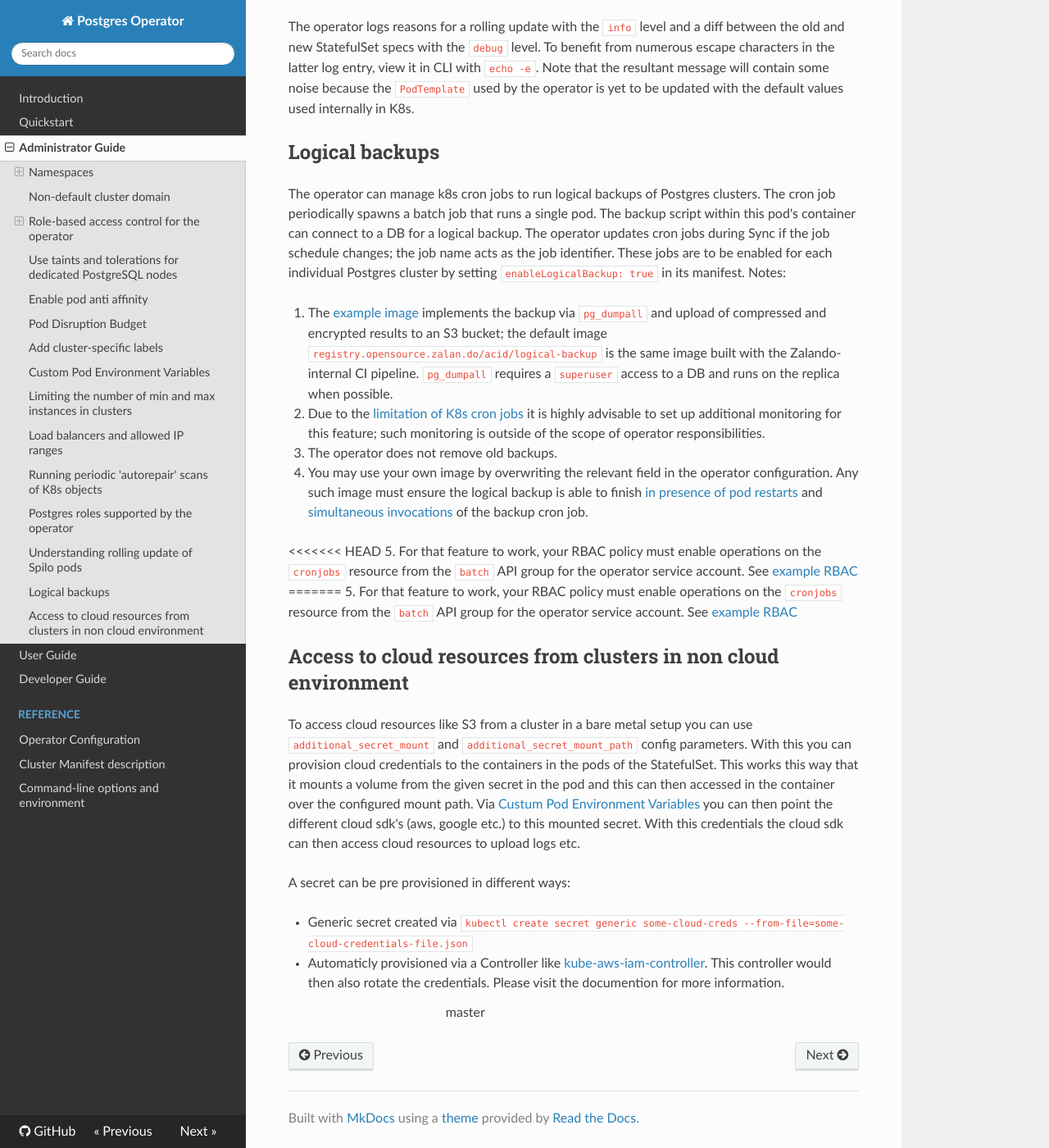
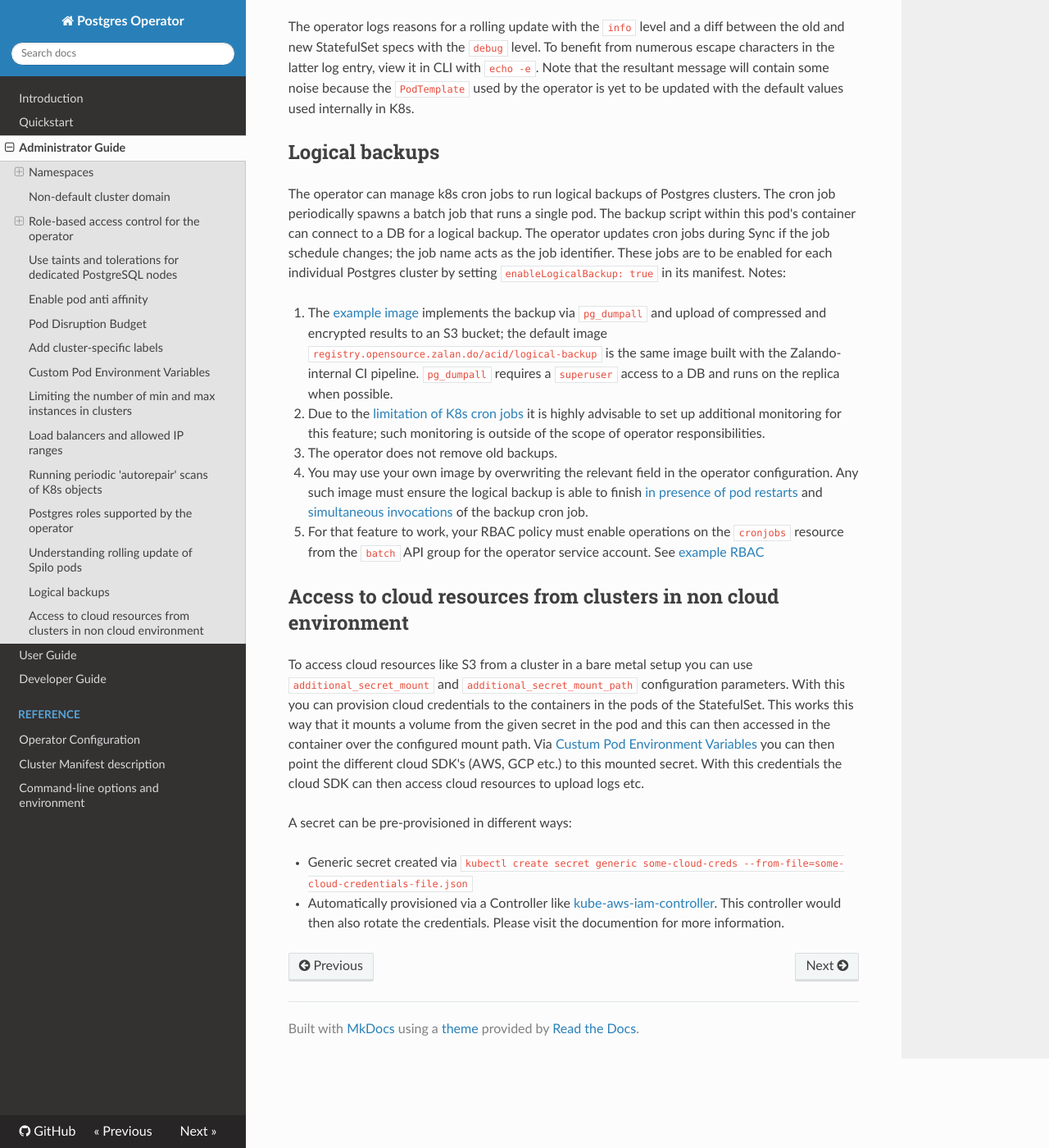
Before and after one commit to zalando/postgres-operator, an MkDocs documentation site: the page built from docs/administrator.md, in a window 1280 px wide and 1400 px high, scrolled down 6782 px. Shown: the whole window at 82% size. Built offline with MkDocs 1.6.1, drawn with Linux system fonts in a browser that asks for light colours; nearby versions of some CDN libraries; old or Windows-style settings are respelled for this version of MkDocs.

Commit message:
minor fixes with alignments

```diff
--- a/docs/administrator.md
+++ b/docs/administrator.md
@@ -385,28 +385,29 @@ monitoring is outside of the scope of operator responsibilities.
 
 4. You may use your own image by overwriting the relevant field in the operator
 configuration. Any such image must ensure the logical backup is able to finish
-[in presence of pod restarts](https://kubernetes.io/docs/concepts/workloads/controllers/jobs-run-to-completion/#handling-pod-and-container-failures) and [simultaneous invocations](https://kubernetes.io/docs/concepts/workloads/controllers/cron-jobs/#cron-job-limitations) of the backup cron job.
+[in presence of pod restarts](https://kubernetes.io/docs/concepts/workloads/controllers/jobs-run-to-completion/#handling-pod-and-container-failures)
+and [simultaneous invocations](https://kubernetes.io/docs/concepts/workloads/controllers/cron-jobs/#cron-job-limitations)
+of the backup cron job.
 
-<<<<<<< HEAD
 5. For that feature to work, your RBAC policy must enable operations on the
 `cronjobs` resource from the `batch` API group for the operator service account.
 See [example RBAC](../manifests/operator-service-account-rbac.yaml)
-=======
-5. For that feature to work, your RBAC policy must enable operations on the `cronjobs` resource from the `batch` API group for the operator service account. See [example RBAC](../manifests/operator-service-account-rbac.yaml)
 
 ## Access to cloud resources from clusters in non cloud environment
 
-To access cloud resources like S3 from a cluster in a bare metal setup you can use
-`additional_secret_mount` and `additional_secret_mount_path` config parameters.
-With this you can provision cloud credentials to the containers in the pods of the StatefulSet.
-This works this way that it mounts a volume from the given secret in the pod and this can
-then accessed in the container over the configured mount path. Via [Custum Pod Environment Variables](#custom-pod-environment-variables)
-you can then point the different cloud sdk's (aws, google etc.) to this mounted secret.
-With this credentials the cloud sdk can then access cloud resources to upload logs etc.
+To access cloud resources like S3 from a cluster in a bare metal setup you can
+use `additional_secret_mount` and `additional_secret_mount_path` configuration
+parameters. With this you can provision cloud credentials to the containers in
+the pods of the StatefulSet. This works this way that it mounts a volume from
+the given secret in the pod and this can then accessed in the container over the
+configured mount path. Via [Custum Pod Environment Variables](#custom-pod-environment-variables)
+you can then point the different cloud SDK's (AWS, GCP etc.) to this mounted
+secret. With this credentials the cloud SDK can then access cloud resources to
+upload logs etc.
 
-A secret can be pre provisioned in different ways:
+A secret can be pre-provisioned in different ways:
 
 * Generic secret created via `kubectl create secret generic some-cloud-creds --from-file=some-cloud-credentials-file.json`
-
-* Automaticly provisioned via a Controller like [kube-aws-iam-controller](https://github.com/mikkeloscar/kube-aws-iam-controller). This controller would then also rotate the credentials. Please visit the documention for more information.
->>>>>>> master
+* Automatically provisioned via a Controller like [kube-aws-iam-controller](https://github.com/mikkeloscar/kube-aws-iam-controller).
+  This controller would then also rotate the credentials. Please visit the
+  documention for more information.
```
Also changed, not shown: docs/reference/operator_parameters.md (+3 -1 lines).
